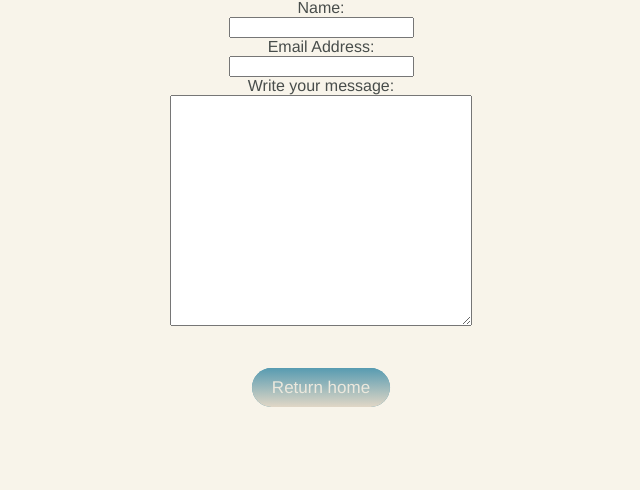
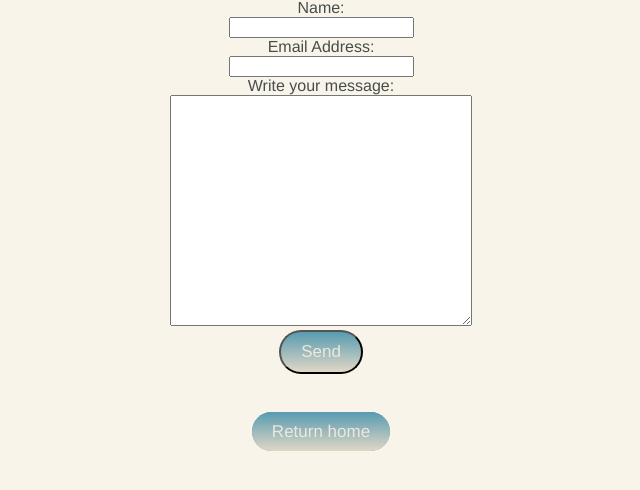
Before and after one commit to Ihs-b/personal_web_portfolio, a Flask app: page /contact in a window 1280 px wide. Shown: the part 81-571 px from the top of the page, without its empty margins (319-959 px from the left). Run offline with Flask 2, Linux system fonts and the light colour scheme; some libraries are stand-ins or nearby versions.

Commit message:
innit project

```diff
--- a/templates/contact.html
+++ b/templates/contact.html
@@ -20,7 +20,9 @@
     <div>{{ form.email() }}</div>
     <div>{{ form.message.label }}:</div>
     <div>{{ form.message(cols="35", rows="15") }}</div>
+    <div>{{ form.submit(class= 'btn') }}</div>
 </form>
+
 {% else %}
 {% for message in get_flashed_messages() %}
 <h2> {{ message }} </h2>
```
Also changed, not shown: instance/contact_content.db.
